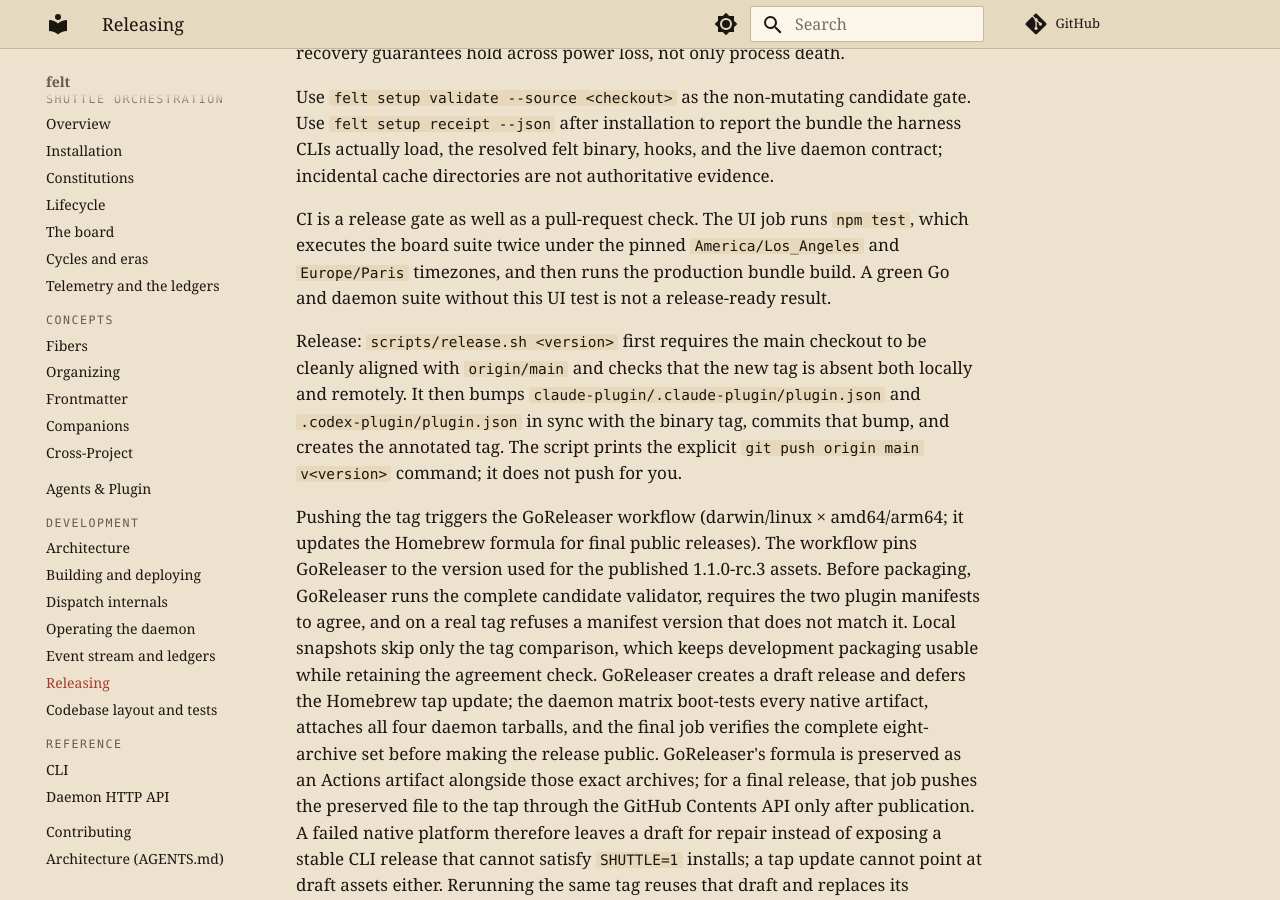
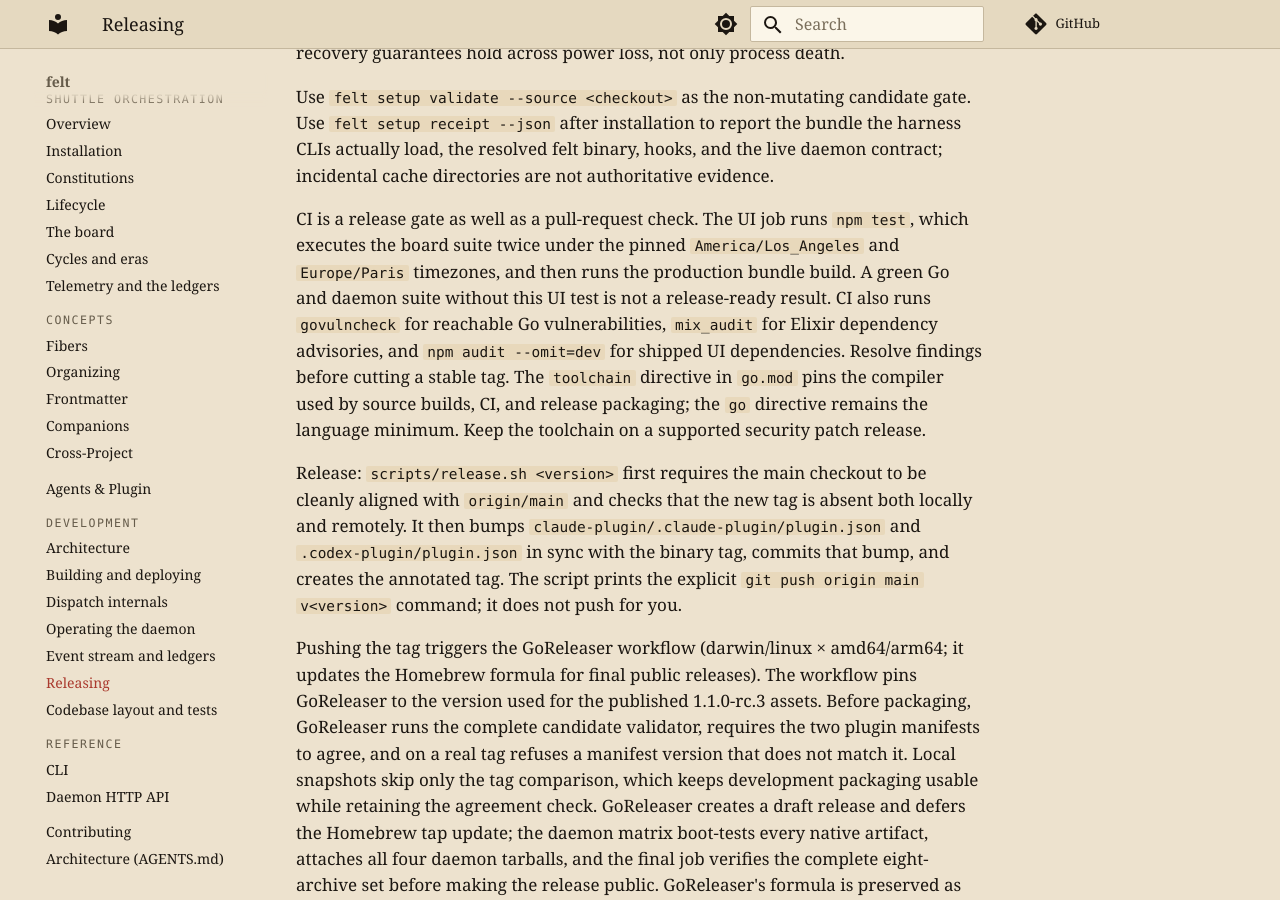
Before and after one commit to cailmdaley/felt, an MkDocs documentation site: the page built from docs/dev/releasing.md, in a window 1280 px wide and 900 px high, scrolled down 1539 px. Built offline with MkDocs 1.6.1 and Material for MkDocs 9.7.7, drawn with Linux system fonts in a browser that asks for light colours; comment, search, counter and statistics services are not loaded.

Commit message:
Pin a supported Go toolchain and enforce vulnerability checks in CI

```diff
--- a/docs/dev/releasing.md
+++ b/docs/dev/releasing.md
@@ -70,6 +70,12 @@ CI is a release gate as well as a pull-request check. The UI job runs
 `America/Los_Angeles` and `Europe/Paris` timezones, and then runs the
 production bundle build. A green Go and daemon suite without this UI test is
 not a release-ready result.
+CI also runs `govulncheck` for reachable Go vulnerabilities, `mix_audit` for
+Elixir dependency advisories, and `npm audit --omit=dev` for shipped UI
+dependencies. Resolve findings before cutting a stable tag.
+The `toolchain` directive in `go.mod` pins the compiler used by source builds,
+CI, and release packaging; the `go` directive remains the language minimum.
+Keep the toolchain on a supported security patch release.
 
 Release: `scripts/release.sh <version>` first requires the main checkout to be
 cleanly aligned with `origin/main` and checks that the new tag is absent both
```
Also changed, not shown: 4 other files.
